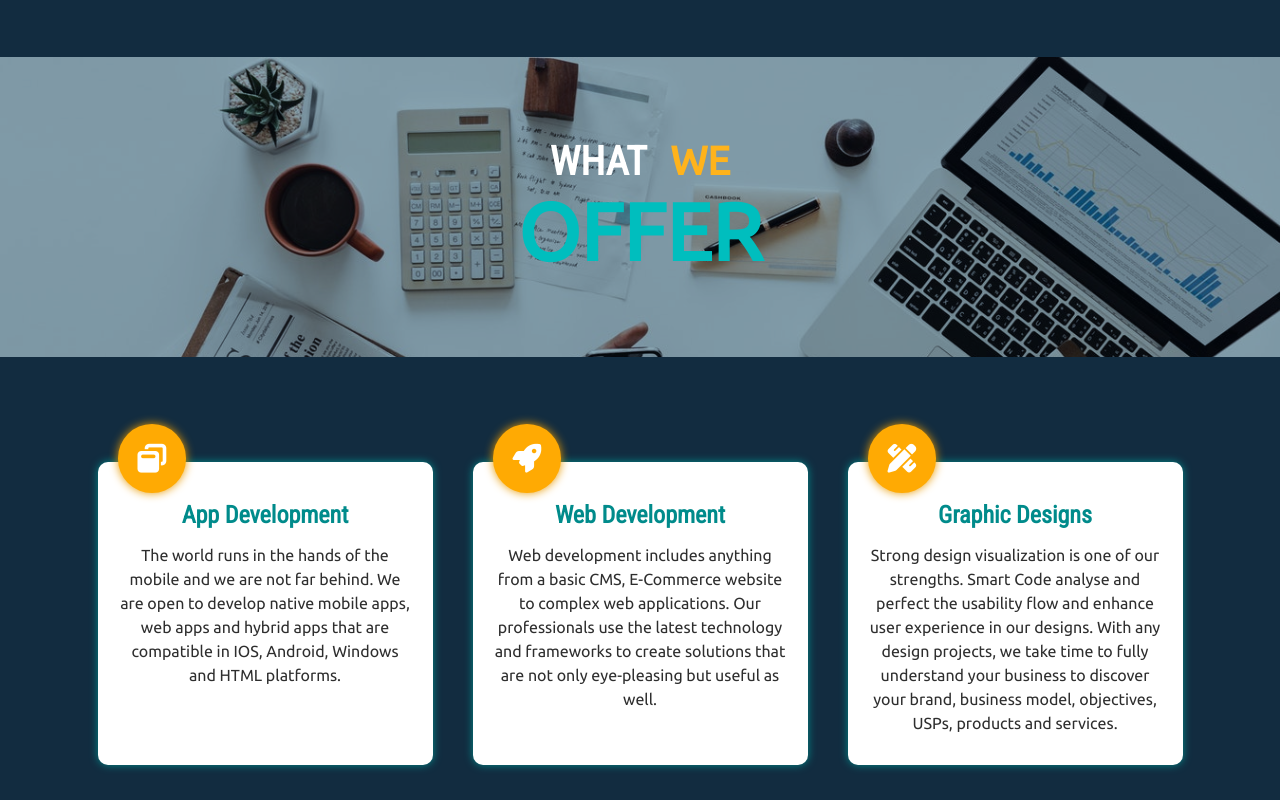
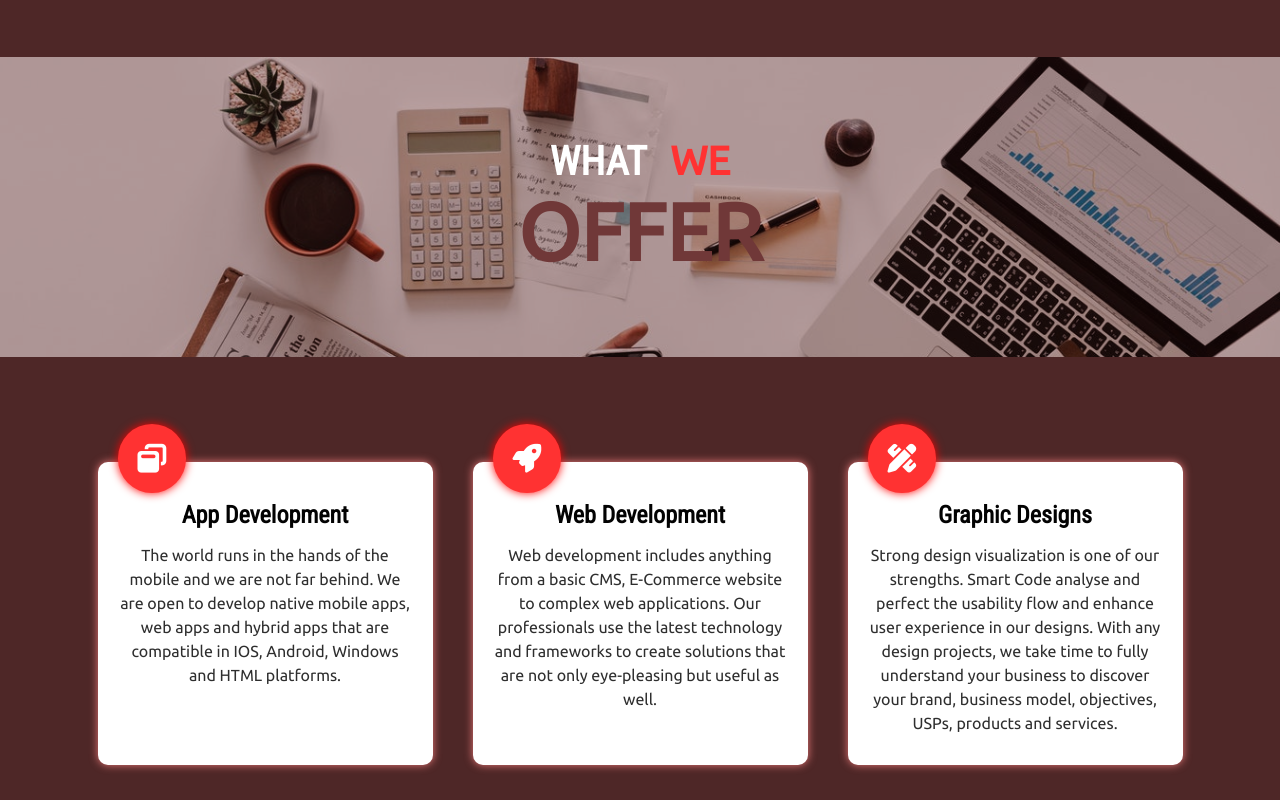
Before and after one commit to tacmoktan/Sapien-site, a plain HTML site: page index.html in a window 1280 px wide. Shown: the part 1700-2500 px from the top of the page. Drawn offline with Linux system fonts and the light colour scheme.

Commit message:
Arrange colors

```diff
--- a/css/scss/_mixins.scss
+++ b/css/scss/_mixins.scss
@@ -30,7 +30,7 @@
             }
 
             .name2{
-                color:lighten($primary, 10%);
+                color:lighten($extra, 10%);
                 display: block;
                 font-size: 2em;
             }
@@ -56,7 +56,7 @@
         text-align: center;
         line-height: 1.5;
         min-width: 295px;
-        box-shadow: 0 0 8px $primary;
+        box-shadow: 0 0 8px $extra;
         border-radius:10px;
         padding: 30px 20px;
         margin:45px 20px;
@@ -69,14 +69,14 @@
             position: absolute;
             top: -38;
             /* left: 38.8%; */
-            background:lighten($primary,5%);
+            background:lighten($extra,5%);
             color: white;
             border-radius:50%;
-            box-shadow:0 0 10px $primary;
+            box-shadow:0 0 10px $extra;
             cursor:pointer;
             transition:background-color 0.15s ease-in;
             &:hover{
-                background:$primary;
+                background:$extra;
             }
         }
 
--- a/css/styles.scss
+++ b/css/styles.scss
@@ -44,7 +44,7 @@ header{
 
             a, .active {
                 text-decoration:none;
-                color:white;
+                color:black;
                 font-family:$navFont;
                 text-transform: uppercase;
                 font-size: 1.1em;
@@ -228,7 +228,7 @@ section#about{
 }
 
 section#services{
-    background:$headerFooterBg;
+    background:$extra;
     //background:lighten($headerFooterBg, 10%);
     .header{
         background:url('../assets/section-img/bg3.jpg');
@@ -241,8 +241,9 @@ section#services{
         @include section-content;
 
         .content{
+            box-shadow:0 0 8px #ec7a7a; /* relative to $extra color */
             .icon-container{
-                background:lighten($secondary,5%);
+                background:lighten($secondary,10%);
                 box-shadow:0 0 10px $secondary;
                 &:hover{
                     background:$secondary;
@@ -360,7 +361,7 @@ section#contact{
 
 #footer{
 
-    background:$headerFooterBg;
+    background:$extra;
     padding:80px 0 20px 0;
     display: flex;
     align-items: center;
@@ -445,10 +446,10 @@ section#contact{
         h3{
             font-family:$navFont;
             .footer-name1{
-                color:lighten($secondary, 5%);
+                color:$secondary;
             }
             .footer-name2{
-                color: lighten($primary, 5%);
+                color: $primary;
             }
 
         }
```
Also changed, not shown: css/styles.css, 1 other file.
